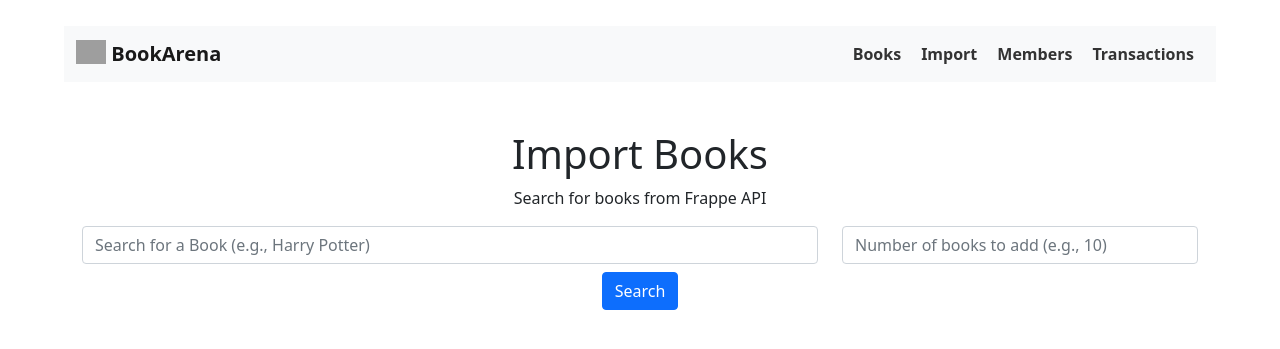
After one commit to aldrinjenson/flask-library-management, a Flask app: page /import in a window 1280 px wide. The commit adds this page. Shown: the top 349 px of the page. Run offline with Flask 3, Linux system fonts and the light colour scheme; some libraries are stand-ins or nearby versions; grey boxes are pictures that could not be loaded.

Commit message:
import from api - base version

```diff
--- a/app/routes/book_routes.py
+++ b/app/routes/book_routes.py
@@ -1,5 +1,5 @@
+from flask import Flask, render_template, request, redirect, flash, url_for
 from app import app, db
-from flask import Flask, render_template, request, redirect, flash, url_for
 from app.model.Book import Book
 
 
--- /dev/null
+++ b/app/routes/import_routes.py
@@ -0,0 +1,69 @@
+from flask import Flask, render_template, request, redirect, flash, url_for
+from app import app, db
+from app.model.Book import Book
+import requests
+
+
+API_LIMIT = 20
+
+
+def get_from_api(search_term, page_num=1):
+    frappe_api_url = f"https://frappe.io/api/method/frappe-library?title={search_term}&page={page_num}"
+    response = requests.get(frappe_api_url)
+    if response.status_code == 200:
+        books_data = response.json().get("message")
+        return books_data
+    else:
+        return None
+
+
+def get_books_from_api(search_term, limit=5):
+    print(limit)
+
+    # ceil
+    num_iterations_needed = (limit // API_LIMIT) + 1
+    print(num_iterations_needed)
+
+    all_books = []
+    for i in range(num_iterations_needed):
+        books_data = get_from_api(search_term, i + 1)
+        return books_data[:limit]
+        # if not books_data:
+        #     return None
+        # elif not len(books_data):
+        #     return []
+
+        all_books.append(books_data)
+        if len(all_books) > API_LIMIT:
+            return all_books[:limit]
+        else:
+            return all_books[:limit]
+
+    else:
+        return None
+
+
+@app.route("/import", methods=["GET", "POST"])
+def search_frappe():
+    if request.method == "POST":
+        search_term = request.form.get("search_term")
+        limit = int(request.form.get("limit") or 10)
+
+        matched_books = get_books_from_api(search_term, limit)
+        print("matched books")
+        print(matched_books)
+
+        if matched_books and len(matched_books):
+            return render_template("books/import.html", books=matched_books)
+        elif not len(matched_books):
+            flash("No books matches your query. Please review and try again.")
+        else:
+            flash("There seems to be a server error. Please try again after some time.")
+        return render_template("books/import.html", books=[])
+    else:
+        return render_template("books/import.html", books=[])
+
+
+@app.route("/import/add")
+def add_to_db():
+    pass
--- a/app/templates/base.html
+++ b/app/templates/base.html
@@ -23,6 +23,9 @@
       <ul>
         <li>
           <a href="/books">Books</a>
+        </li>
+        <li>
+          <a href="/import">Import</a>
         </li>
         <li>
           <a href="/members">Members</a>
--- /dev/null
+++ b/app/templates/books/import.html
@@ -0,0 +1,47 @@
+{% extends 'base.html' %}
+
+{% block body %}
+<div class="container mt-5">
+    <h1>Import Books</h1>
+    <p>Search for books from Frappe API</p>
+    <form method="post" action="/import" class="row">
+        <div class="col-md-8 mb-2">
+            <input type="text" class="form-control" id="search_term" name="search_term"
+                placeholder="Search for a Book (e.g., Harry Potter)">
+        </div>
+        <div class="col-md-4 mb-2">
+            <input type="number" class="form-control" id="limit" name="limit"
+                placeholder="Number of books to add (e.g., 10)">
+        </div>
+        <div class="col-md-12 mb-2">
+            <button type="submit" class="btn btn-primary">Search</button>
+        </div>
+    </form>
+
+
+    {% if books %}
+    <p>{{ books|length }} books found</p>
+    <div class="row mt-3">
+        {% for book in books %}
+        <div class="col-md-4 mb-3">
+            <div class="card shadow-sm">
+                <!-- <img src="https://covers.openlibrary.org/b/isbn/{{ book.isbn }}-M.jpg" class="card-img-top img-fluid"
+                    alt="{{book.title}} Cover"> -->
+                <div class="card-body">
+                    <h5 class="card-title">{{ book.title }}</h5>
+                    <p class="card-text">{{ book.authors }}</p>
+                </div>
+            </div>
+        </div>
+        {% if loop.index % 3 == 0 %}
+    </div>
+    <div class="row mt-3">
+        {% endif %}
+        {% endfor %}
+    </div>
+    <form method="post" action="/import/add">
+        <button type="submit" class="btn btn-success mt-3">Import {{ books|length }} Books to DB</button>
+    </form>
+    {% endif %}
+</div>
+{% endblock %}
--- /dev/null
+++ b/app/templates/books/view.htm
@@ -0,0 +1 @@
+<!--  book details view -->
--- a/requirements.txt
+++ b/requirements.txt
@@ -1,3 +1,4 @@
 flask
 flask_sqlalchemy
 python-dotenv
+requests
```
Also changed, not shown: app/__init__.py (+10 -4 lines), app/routes/transaction_routes.py (+28 -0 lines), app/templates/books/view.html (added, +24 -0 lines).
